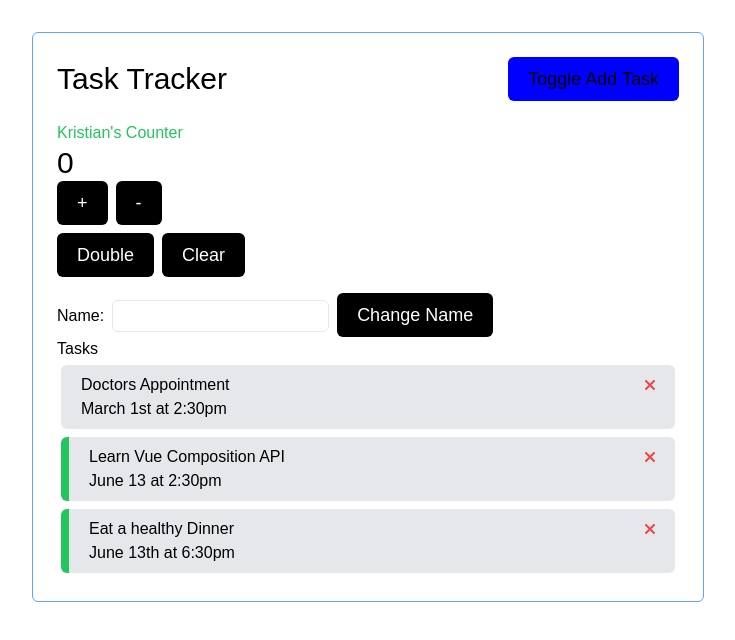
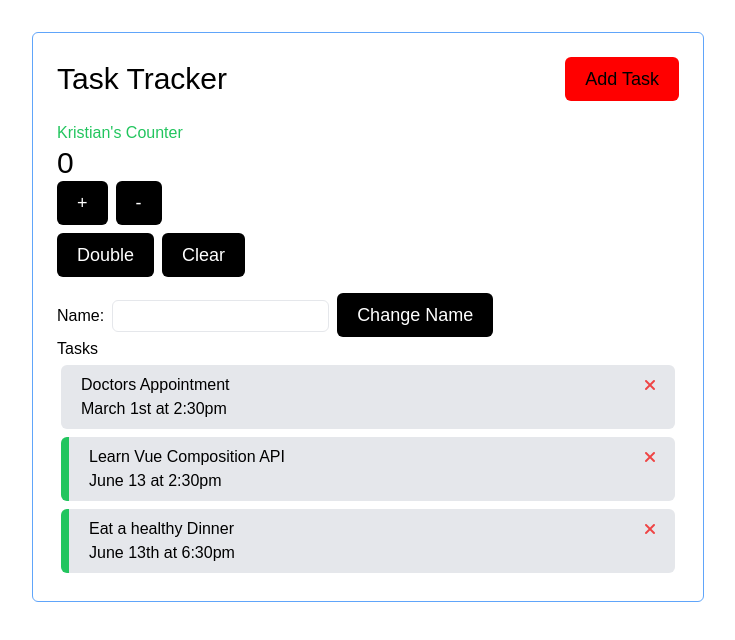
Before and after one commit to krisf451/task-tracker-vue, a Vue app: page / in a window 1280 px wide. Shown: the top 640 px of the page, without its empty margins (272-1007 px from the left). Built offline with nearby package versions, Linux system fonts and the light colour scheme; the HTML template or start-up script is replaced by a standard one.

Commit message:
feat: condtional rendering on button text and color based on the boolean value of our addingTask

```diff
--- a/src/App.vue
+++ b/src/App.vue
@@ -1,6 +1,6 @@
 <template>
   <div class="container">
-    <Header title="Task Tracker" @toggle-add-task="toggleAddTask" />
+    <Header title="Task Tracker" @button-click="toggleAddTask" :showAddTask="showAddTask" />
     <CounterSetup />
 
     <div v-if="showAddTask">
--- a/src/components/Button.vue
+++ b/src/components/Button.vue
@@ -2,7 +2,7 @@
   <button
     class="btn"
     :class="`${color === 'black' ? 'text-white' : ''}`"
-    :style="{ background: color }"
+    :style="{ background: showAddTask ? color : 'red' }"
     @click="handleClick"
     type="button"
   >
@@ -16,18 +16,16 @@
 <script setup>
 import { ref, defineProps } from 'vue';
 
-const emit = defineEmits(['toggle-add-task']);
-
-const name = ref('Kristian');
+const emit = defineEmits(['button-click']);
 // const bools = ref(true);
 
 const handleClick = () => {
-  emit('toggle-add-task');
-  console.log('hi');
+  emit('button-click');
 };
 
 const props = defineProps({
   color: { type: String },
   text: { type: String, default: 'Click Me' },
+  showAddTask: { type: Boolean },
 });
 </script>
--- a/src/components/Header.vue
+++ b/src/components/Header.vue
@@ -1,7 +1,12 @@
 <template>
   <header class="header">
     <h1>{{ title }}</h1>
-    <Button @toggle-add-task="$emit('toggle-add-task')" color="blue" text="Toggle Add Task" />
+    <Button
+      @button-click="$emit('button-click')"
+      color="blue"
+      :text="showAddTask ? 'Close' : 'Add Task'"
+      :showAddTask="showAddTask"
+    />
   </header>
 </template>
 
@@ -12,6 +17,7 @@ export default {
   name: 'Header',
   props: {
     title: String,
+    showAddTask: Boolean,
   },
   components: {
     Button,
```
